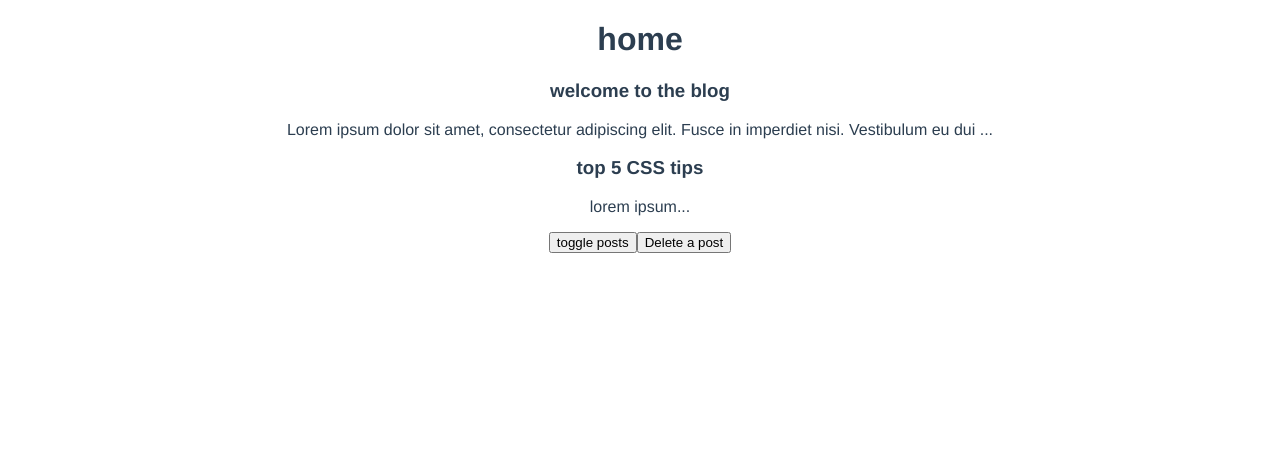
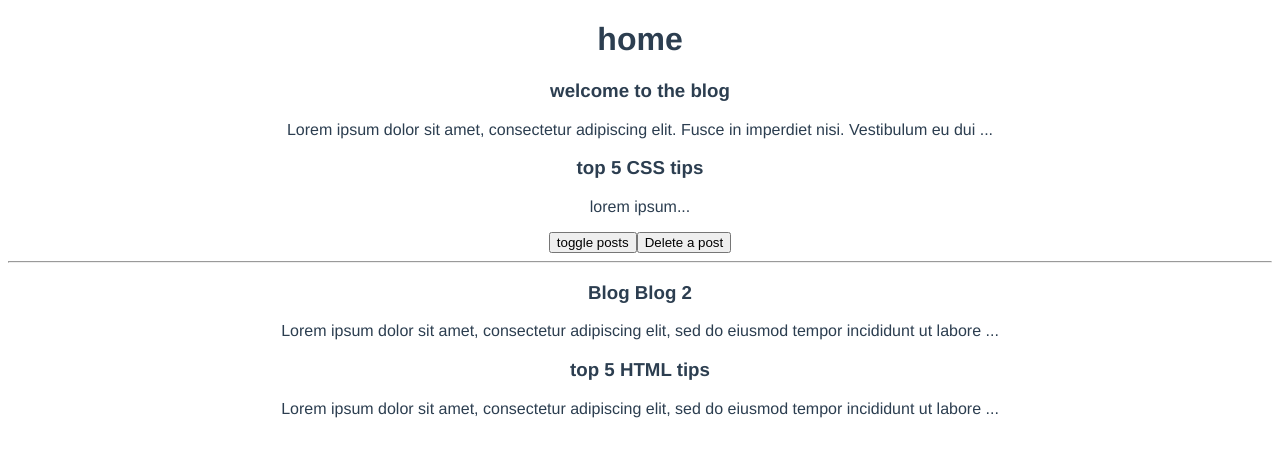
Before and after one commit to AdaN6/vue3_CLI, a Vue app in the folder dojo-blog-2/: page / in a window 1280 px wide. Shown: the top 456 px of the page. Built offline with nearby package versions, Linux system fonts and the light colour scheme; data requests are answered from the project's data file.

Commit message:
created 2nd postList component as well as singlepost component

```diff
--- a/dojo-blog-2/data/db.json
+++ b/dojo-blog-2/data/db.json
@@ -2,7 +2,7 @@
     "posts": [
       {
         "id": 1,
-        "title": "welcome to the new blog",
+        "title": "Blog Blog 2",
         "body": "Lorem ipsum dolor sit amet, consectetur adipiscing elit, sed do eiusmod tempor incididunt ut labore et dolore magna aliqua.",
         "tags": [
           "webdev",
@@ -12,7 +12,7 @@
       },
       {
         "id": 2,
-        "title": "top 5 CSS tips",
+        "title": "top 5 HTML tips",
         "body": "Lorem ipsum dolor sit amet, consectetur adipiscing elit, sed do eiusmod tempor incididunt ut labore et dolore magna aliqua.",
         "tags": [
           "css",
--- /dev/null
+++ b/dojo-blog-2/src/components/PostList2.vue
@@ -0,0 +1,39 @@
+<template>
+  <div class="post-list">
+    <div v-for="post2 in postsVTwo" :key="post2.id">
+      <SinglePost2 :post2="post2" />
+    </div>
+
+  </div>
+</template>
+
+<script>
+import { onMounted, onUnmounted, onUpdated } from 'vue'
+import SinglePost2 from './SinglePost2.vue'
+
+export default {
+  props: ['postsVTwo'],
+  components: { SinglePost2 },
+  setup(props) {
+
+    // lifecycle hook in setup function
+    onMounted(() => {
+      console.log('component mounted')
+    })
+    onUnmounted(() => {
+      console.log('component unmouted')
+    })
+    onUpdated(() => {
+      console.log('component updated')
+    })
+  },
+  // --> mounted that use outside of setup function
+  // mounted() {
+  //   console.log('mounted using options api')
+  // }
+}
+</script>
+
+<style>
+
+</style>
--- /dev/null
+++ b/dojo-blog-2/src/components/SinglePost2.vue
@@ -0,0 +1,25 @@
+<template>
+    <div class="post">
+      <h3>{{ post2.title }}</h3>
+      <p>{{ snippet }}</p>
+    </div>
+  </template>
+
+  <script>
+  import { computed } from 'vue'
+
+  export default {
+    props: ['post2'],
+    setup(props) {
+      const snippet = computed(() => {
+        return props.post2.body.substring(0, 100) + '...'
+      })
+
+      return { snippet }
+    }
+  }
+  </script>
+
+  <style>
+
+  </style>
--- a/dojo-blog-2/src/views/Home.vue
+++ b/dojo-blog-2/src/views/Home.vue
@@ -4,16 +4,19 @@
     <PostList v-if="showPosts" :posts="posts" />
     <button @click="showPosts = !showPosts">toggle posts</button>
     <button @click="posts.pop()">Delete a post</button>
+    <hr/>
+    <PostList2 v-if="showPosts" :postsVTwo="posts2" />
 </div>
 </template>
 
 <script>
 import { ref } from 'vue'
 import PostList from '../components/PostList.vue'
+import PostList2 from '../components/PostList2.vue'
 
 export default {
   name: 'Home',
-  components: {PostList},
+  components: {PostList, PostList2},
   setup() {
     const posts = ref([
       { title: 'welcome to the blog', body: 'Lorem ipsum dolor sit amet, consectetur adipiscing elit. Fusce in imperdiet nisi. Vestibulum eu dui dictum, ornare est non, dignissim dui. Donec at ex nulla. Aenean sem tortor, bibendum ac accumsan vel, elementum vel turpis. Nam auctor egestas pulvinar. Aenean placerat finibus finibus. Praesent dictum velit at purus aliquam, sit amet mattis est molestie. Duis a nulla et mauris luctus feugiat nec cursus odio. Nam elementum vitae est eu porttitor. Nulla vestibulum gravida magna eu ultricies. Nunc posuere tincidunt pellentesque. Sed id condimentum nisl, ultricies viverra orci. Fusce sit amet massa ut nibh feugiat elementum ac id est.', id: 1 },
@@ -30,8 +33,10 @@ export default {
         if (!data.ok) {
           throw Error('no data available')
         }
+        posts2.value = await data.json()
       } catch(err){
         error.value = err.message
+        console.log(error.value)
       }
     }
 
@@ -39,7 +44,7 @@ export default {
 
   const showPosts = ref(true)
 
-    return { posts, showPosts}
+    return { posts, posts2, showPosts}
   },
 }
 </script>
```
